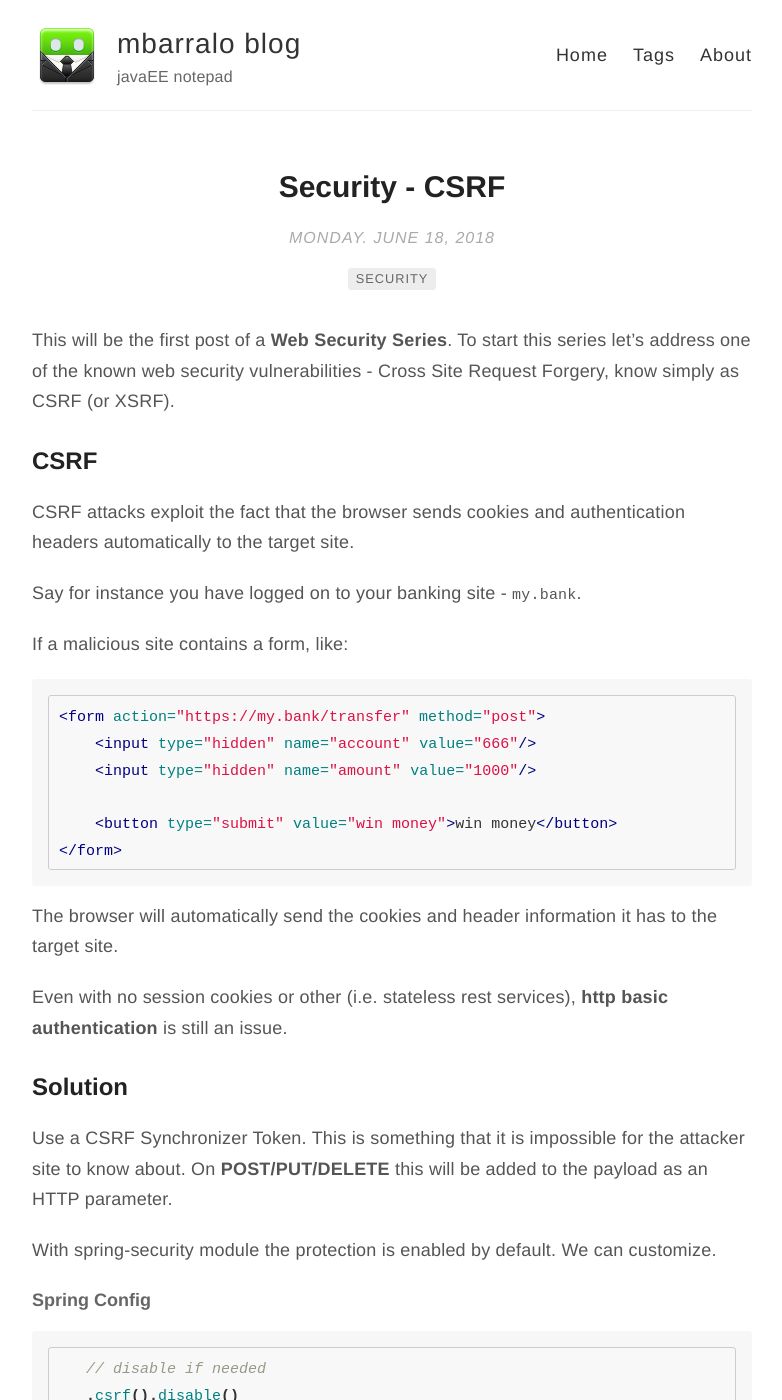
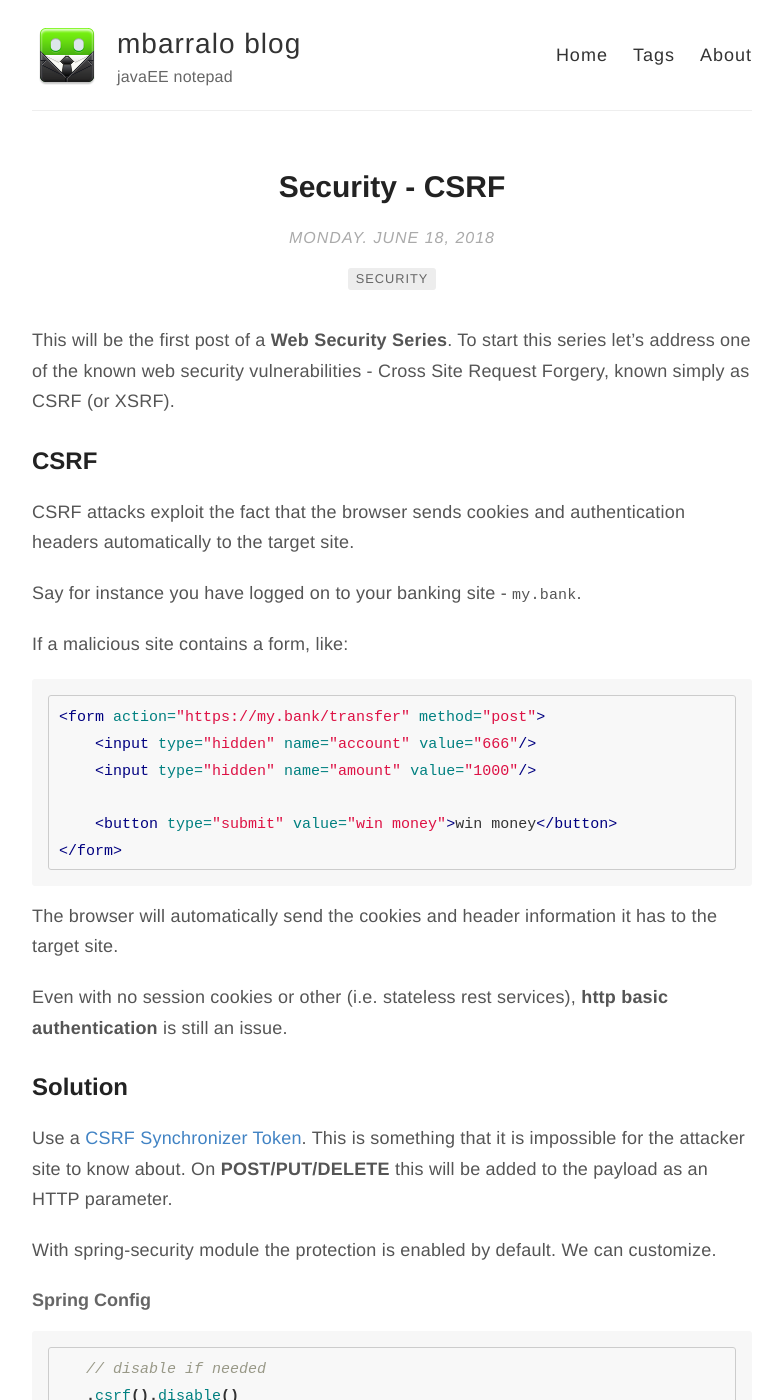
Before and after one commit to mbarralo/mbarralo.github.io, a Jekyll site: the page built from _posts/2018-06-18-security-csrf.md, in a window 1280 px wide and 1400 px high. Shown: the whole window, without its empty margins (248-1030 px from the left). Built offline with Jekyll 4.4.1, drawn with Linux system fonts in a browser that asks for light colours; comment, search, counter and statistics services are not loaded.

Commit message:
fixed some typos

```diff
--- a/_posts/2018-06-18-security-csrf.md
+++ b/_posts/2018-06-18-security-csrf.md
@@ -4,7 +4,7 @@
 tags: security
 ---
 
-This will be the first post of a **Web Security Series**. To start this series let's address one of the known web security vulnerabilities - Cross Site Request Forgery, know simply as CSRF (or XSRF).
+This will be the first post of a **Web Security Series**. To start this series let's address one of the known web security vulnerabilities - Cross Site Request Forgery, known simply as CSRF (or XSRF).
 
 ## CSRF
 
@@ -30,7 +30,7 @@
 
 ## Solution
 
-Use a CSRF Synchronizer Token. This is something that it is impossible for the attacker site to know about. On **POST/PUT/DELETE** this will be added to the payload as an HTTP  parameter.
+Use a [CSRF Synchronizer Token](https://en.wikipedia.org/wiki/Cross-site_request_forgery#Synchronizer_token_pattern). This is something that it is impossible for the attacker site to know about. On **POST/PUT/DELETE** this will be added to the payload as an HTTP  parameter.
 
 With spring-security module the protection is enabled by default.
 We can customize.
@@ -54,6 +54,6 @@
 
 ### Caveats
 
-* Beware *CORS* enablement. If the *CORS* is too relaxed can undermine *CSRf* protection.
+* Beware *CORS* enablement. If the *CORS* is too relaxed can undermine *CSRF* protection.
 
 * Even with stateless applications. If the server returns  stateless cookie (authentication) the browser will still send those as part of the request.
```
